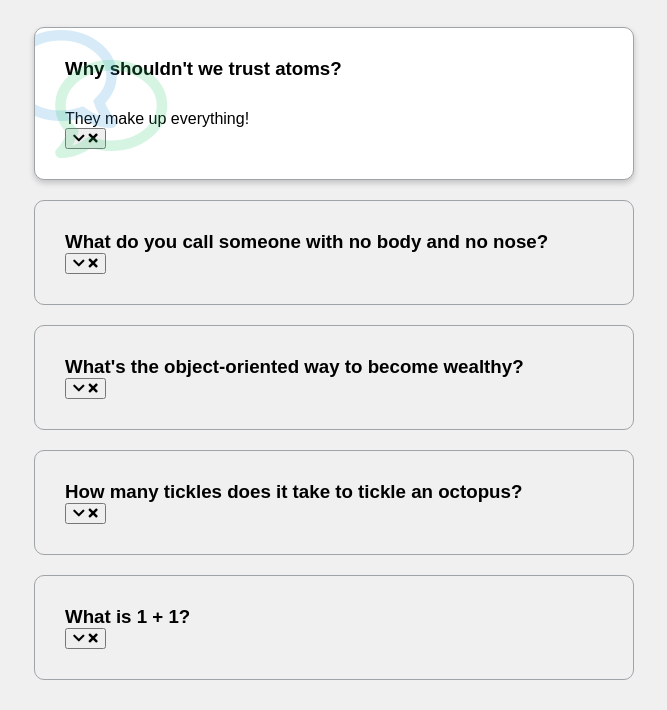
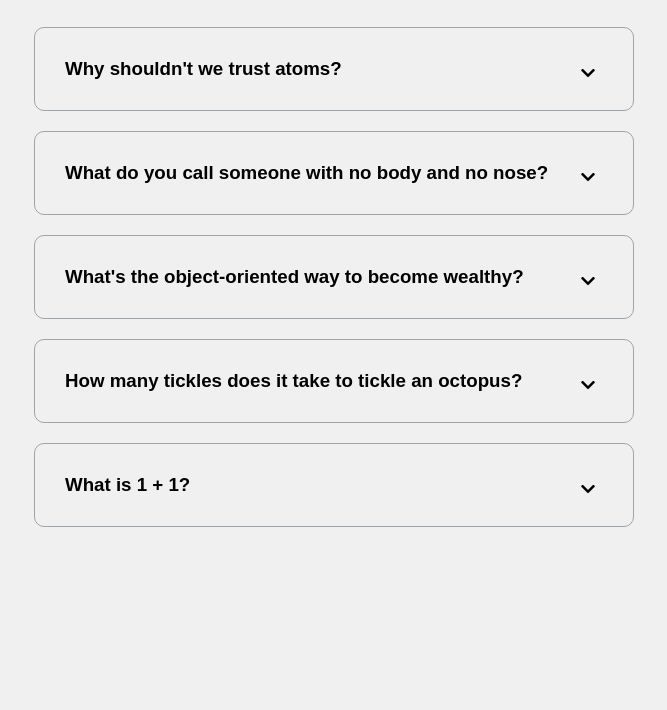
Before and after one commit to thedanitor/faq_collapse, a plain HTML site: page index.html in a window 1280 px wide. Shown: the part 90-800 px from the top of the page, without its empty margins (306-973 px from the left). Drawn offline with Linux system fonts and the light colour scheme; a web font is replaced by a local one.

Commit message:
complete

```diff
--- a/index.html
+++ b/index.html
@@ -13,7 +13,7 @@
     <h1>Frequently Asked Questions</h1>
     <div class="faq-container">
       <!-- 1  -->
-      <div class="faq active">
+      <div class="faq">
         <h3 class="faq-title">
           Why shouldn't we trust atoms?
         </h3>
--- a/script.js
+++ b/script.js
@@ -0,0 +1,13 @@
+// buttons
+const btns = document.querySelectorAll(".faq-toggle");
+
+// iterate through btns
+btns.forEach(btn => {
+    // listen for click on btn
+    btn.addEventListener("click", () => {
+        // target parent node of btn (div with class .faq)
+        let faq = btn.parentNode;
+        // toggle active class on faq
+        faq.classList.toggle("active");
+    });
+});
--- a/style.css
+++ b/style.css
@@ -99,3 +99,60 @@ h1 {
   /* display text  */
   display: block;
 }
+
+.faq-toggle {
+    background-color: transparent;
+    /* no border  */
+    border: 0;
+    /* circular border  */
+    border-radius: 50%;
+    /* pointer when hover  */
+    cursor: pointer;
+    /* set to flex  */
+    display: flex;
+    /* center vertically  */
+    align-items: center;
+    /* center horizontally  */
+    justify-content: center;
+    font-size: 16px;
+    /* no padding  */
+    padding: 0;
+    /* so we can specify exactly where to position */
+    position: absolute;
+    /* 30px from top  */
+    top: 30px;
+    /* 30px from right  */
+    right: 30px;
+    height: 30px;
+    width: 30px;
+}
+
+/* He removes the outline on focus, but I like it in this case  */
+/* .faq-toggle:focus {
+    outline: 0;
+} */
+
+/* x icon */
+.faq-toggle .fa-times {
+    /* don't show  */
+    display: none;
+}
+
+/* x icon when faq is active  */
+.faq.active .faq-toggle .fa-times {
+    /* show when active */
+    display: block;
+    /* icon color white  */
+    color: white;
+}
+
+/* chevron icon when faq is active  */
+.faq.active .faq-toggle .fa-chevron-down {
+    /* don't show when active */
+    display: none;
+}
+
+/* icon when faq is active */
+.faq.active .faq-toggle {
+    background-color: #9fa4a8;
+}
```
Also changed, not shown: 1 other file.
